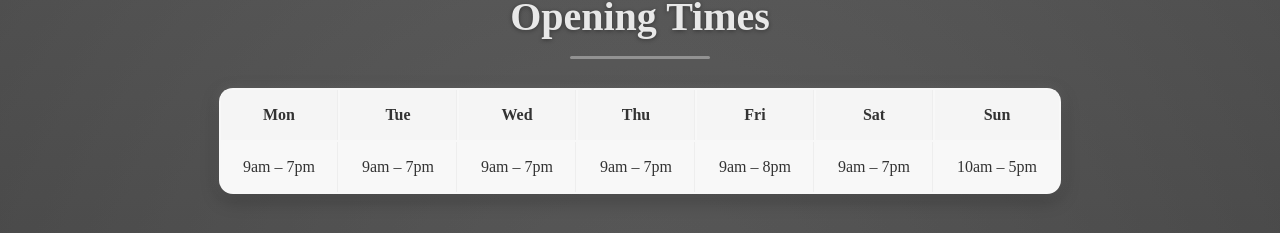
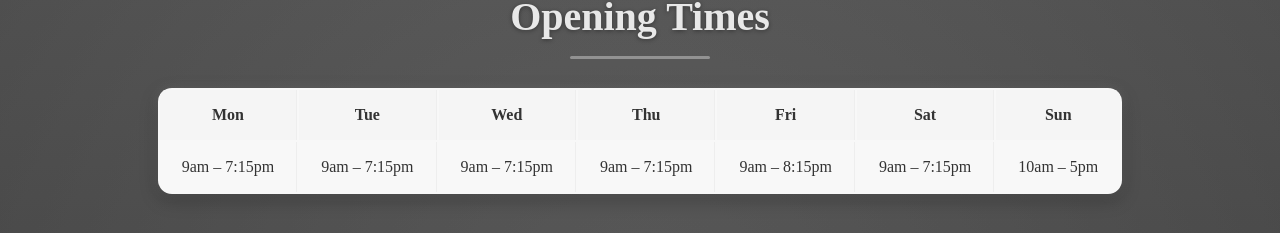
Before and after one commit to jolo2745/pristinebarbers, a Next.js app: page / in a window 1280 px wide. Shown: the part 1792-2025 px from the top of the page. Built offline with nearby package versions, Linux system fonts and the light colour scheme.

Commit message:
updated times

```diff
--- a/components/opening&location/opening&location.tsx
+++ b/components/opening&location/opening&location.tsx
@@ -23,12 +23,12 @@ export default function OpeningAndLocation() {
                     </thead>
                     <tbody>
                         <tr>
-                            <td>9am – 7pm</td>
-                            <td>9am – 7pm</td>
-                            <td>9am – 7pm</td>
-                            <td>9am – 7pm</td>
-                            <td>9am – 8pm</td>
-                            <td>9am – 7pm</td>
+                            <td>9am – 7:15pm</td>
+                            <td>9am – 7:15pm</td>
+                            <td>9am – 7:15pm</td>
+                            <td>9am – 7:15pm</td>
+                            <td>9am – 8:15pm</td>
+                            <td>9am – 7:15pm</td>
                             <td>10am – 5pm</td>
                         </tr>
                     </tbody>
@@ -37,13 +37,13 @@ export default function OpeningAndLocation() {
 
             {/* Mobile List */}
             <div className={styles.mobileList}>
-                <div className={styles.mobileRow}><span>Mon</span><span>9am – 6pm</span></div>
-                <div className={styles.mobileRow}><span>Tue</span><span>9am – 6pm</span></div>
-                <div className={styles.mobileRow}><span>Wed</span><span>9am – 6pm</span></div>
-                <div className={styles.mobileRow}><span>Thu</span><span>9am – 7pm</span></div>
-                <div className={styles.mobileRow}><span>Fri</span><span>9am – 7pm</span></div>
-                <div className={styles.mobileRow}><span>Sat</span><span>9am – 5pm</span></div>
-                <div className={styles.mobileRow}><span>Sun</span><span>Closed</span></div>
+                <div className={styles.mobileRow}><span>Mon</span><span>9am – 7:15pm</span></div>
+                <div className={styles.mobileRow}><span>Tue</span><span>9am – 7:15pm</span></div>
+                <div className={styles.mobileRow}><span>Wed</span><span>9am – 7:15pm</span></div>
+                <div className={styles.mobileRow}><span>Thu</span><span>9am – 7:15pm</span></div>
+                <div className={styles.mobileRow}><span>Fri</span><span>9am – 8:15pm</span></div>
+                <div className={styles.mobileRow}><span>Sat</span><span>9am – 7:15pm</span></div>
+                <div className={styles.mobileRow}><span>Sun</span><span>10am – 5pm</span></div>
             </div>
 
             {/* FIND US SECTION */}
```
